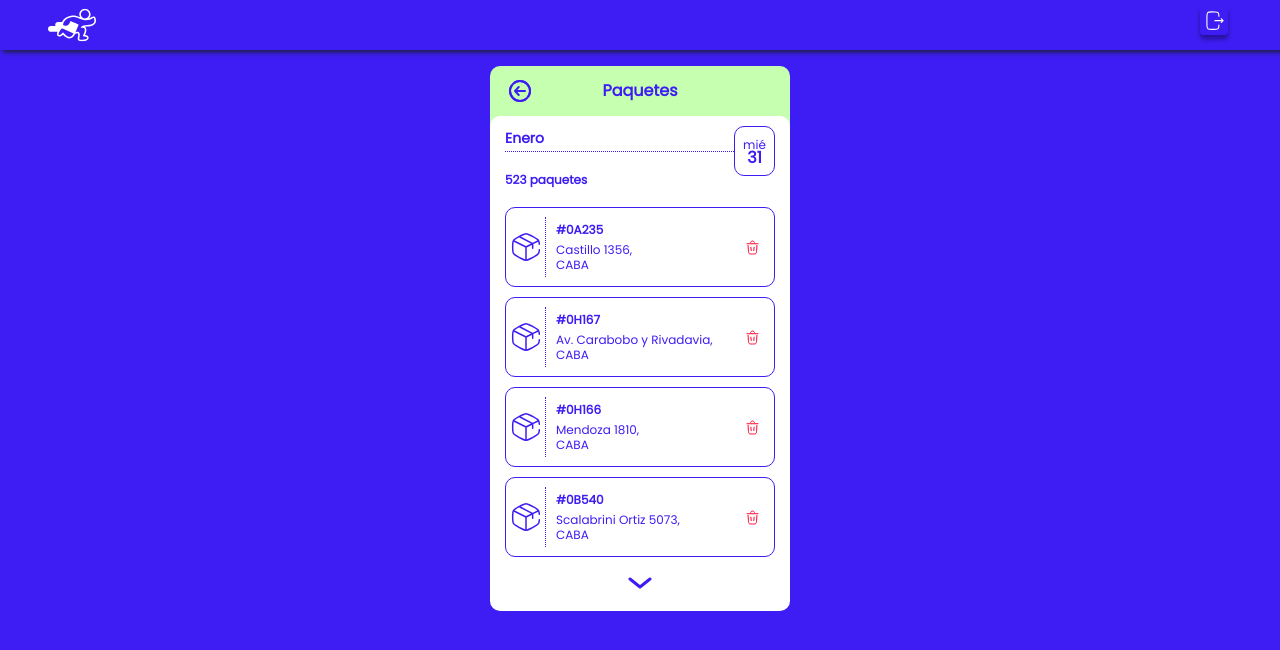
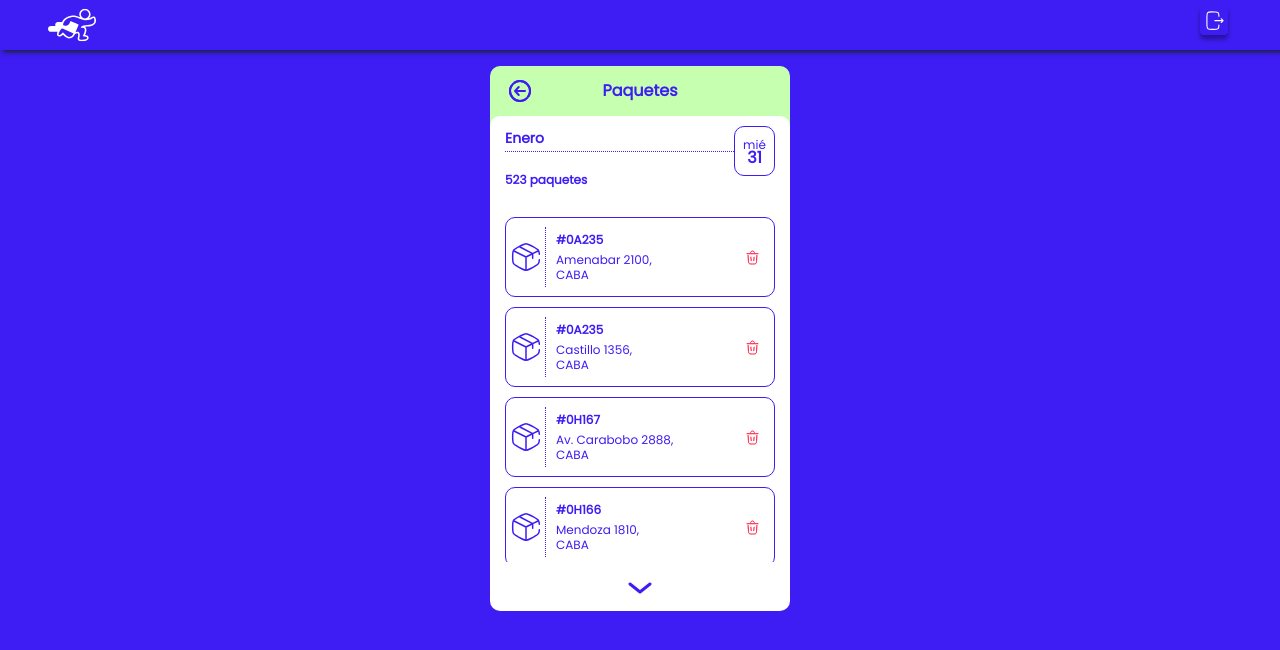
Before and after one commit to hernanortiz18/fast-delivery-src, a Next.js app in the folder fast-delivery-src/: page /packages-admin in a window 1280 px wide. Shown: the top 650 px of the page. Built offline with nearby package versions, Linux system fonts and the light colour scheme.

Commit message:
feat: compounding

```diff
--- a/fast-delivery-src/package.json
+++ b/fast-delivery-src/package.json
@@ -20,7 +20,8 @@
     "react": "^18",
     "react-big-calendar": "^1.8.7",
     "react-dom": "^18",
-    "react-icons": "^5.0.1"
+    "react-icons": "^5.0.1",
+    "react-toastify": "^10.0.4"
   },
   "devDependencies": {
     "@types/node": "^20",
--- a/fast-delivery-src/src/assets/TrashIcon.tsx
+++ b/fast-delivery-src/src/assets/TrashIcon.tsx
@@ -1,9 +1,11 @@
 import React from "react";
-
-function TrashIcon() {
+type MyComponentProps = {
+    style?: React.CSSProperties;
+  }
+function TrashIcon({style}: MyComponentProps) {
     return (
         <div style={{ marginRight: "15px" }}>
-            <svg width="13" height="15" viewBox="0 0 13 15" fill="none" xmlns="http://www.w3.org/2000/svg">
+            <svg style={style} width="13" height="15" viewBox="0 0 13 15" fill="none" xmlns="http://www.w3.org/2000/svg">
                 <path d="M4.66931 2.36842C4.93579 1.57118 5.65483 1 6.50002 1C7.34522 1 8.06425 1.57118 8.33073 2.36842" stroke="#FF062E" stroke-linecap="round" />
                 <path d="M12 3.73688H1" stroke="#FF062E" stroke-linecap="round" />
                 <path d="M10.9216 5.44739L10.624 10.1678C10.5095 11.9843 10.4522 12.8926 9.89248 13.4463C9.33277 14 8.47193 14 6.75024 14H6.24983C4.52815 14 3.6673 14 3.10759 13.4463C2.54789 12.8926 2.49062 11.9843 2.3761 10.1678L2.07849 5.44739" stroke="#FF062E" stroke-linecap="round" />
--- /dev/null
+++ b/fast-delivery-src/src/commons/DeliveryDriverCommon.tsx
@@ -0,0 +1,33 @@
+import React from "react";
+import "@/styles/deliveryDrivers.css";
+
+type DeliveryDriverCommonProps = {
+  driverName: string;
+  tags: string;
+  tagContent: string;
+  percentage: React.ReactNode;
+  avatar: React.ReactNode;
+};
+
+function DeliveryDriverCommon({
+  driverName,
+  tags,
+  tagContent,
+  percentage,
+  avatar,
+}: DeliveryDriverCommonProps) {
+  return (
+    <div className="driver-container">
+      <div className="percentage-name-container">
+        {percentage && <div>{percentage}</div>}
+        <div className="name-tag-container">
+          <p className="name">{driverName}</p>
+          <div className={`tags ${tags}`}>{tagContent}</div>
+        </div>
+      </div>
+      {avatar && <div>{avatar}</div>}
+    </div>
+  );
+}
+
+export default DeliveryDriverCommon;
--- a/fast-delivery-src/src/components/AccordionPackageItem.tsx
+++ b/fast-delivery-src/src/components/AccordionPackageItem.tsx
@@ -1,33 +1,41 @@
-import React from 'react'
-import "@/styles/homeDelivery.css"
-import "@/styles/buttons.css"
-import BoxIcon from '@/assets/BoxIcon';
+import React from "react";
+import "@/styles/homeDelivery.css";
+import "@/styles/buttons.css";
+import BoxIcon from "@/assets/BoxIcon";
 
 type PackageItemProps = {
   packageCode: string;
   packageDirection: string;
-  tags: string;
-  tagContent: string
+  tags?: string;
+  tagContent?: string;
   additionalElement?: React.ReactNode;
 };
 
-
-function AccordionPackageItem({ packageCode, packageDirection, tags,  additionalElement, tagContent }: PackageItemProps) {
+function AccordionPackageItem({
+  packageCode,
+  packageDirection,
+  tags,
+  additionalElement,
+  tagContent,
+}: PackageItemProps) {
   return (
     <div className="package-item">
       <div className="box-icon-info-container">
         <BoxIcon />
         <div>
           <h1 className="package-code">{packageCode}</h1>
-        <h2 className="package-direction" dangerouslySetInnerHTML={{ __html: packageDirection }} />
+          <h2
+            className="package-direction"
+            dangerouslySetInnerHTML={{ __html: packageDirection }}
+          />
         </div>
       </div>
       <div className="tags-container">
-      <p className={`tags ${tags}`}>{tagContent}</p>
-      {additionalElement && <div className="aditional-element">{additionalElement}</div>}
+        <p className={`tags ${tags}`}>{tagContent}</p>{" "}
+        {additionalElement && <div>{additionalElement}</div>}
       </div>
     </div>
-  )
+  );
 }
 
-export default AccordionPackageItem
+export default AccordionPackageItem;
--- a/fast-delivery-src/src/components/DeliveryDrivers.tsx
+++ b/fast-delivery-src/src/components/DeliveryDrivers.tsx
@@ -10,6 +10,8 @@ import TrashIcon from "@/assets/TrashIcon";
 import SeeMoreArrow from "@/assets/SeeMoreArrow";
 import CalendarComponent from "./CalendarComponent";
 import Avatar from "@/commons/Avatar";
+import CircularProgresss from "@/commons/CircularProgresss";
+import DeliveryDriverCommon from "@/commons/DeliveryDriverCommon";
 
 function DeliveryDrivers() {
   const router = useRouter();
@@ -29,63 +31,63 @@ function DeliveryDrivers() {
       </div>
       <div className="white-box">
         <CalendarComponent />
-
-        <div className="driver-container">
-          <div className="percentage-name-container">
-            <div className="percentage"></div>
-            <div className="name-tag-container">
-              <p className="name">Hernan</p>
-              <div className="status-tag course">en curso</div>
-            </div>
-          </div>
+        <div className="drivers-container">
+          <DeliveryDriverCommon
+            driverName="Hernan"
+            tags="course"
+            tagContent="en curso"
+            percentage={<CircularProgresss percentage={25} />}
+            avatar={
               <Avatar
                 src="/img/hernan.jpeg"
                 className="distributors-stats-avatar"
               />
-        </div>
-
-        <div className="driver-container">
-          <div className="percentage-name-container">
-            <div className="percentage"></div>
-            <div className="name-tag-container">
-              <p className="name">Belen</p>
-              <div className="status-tag delivered">entregado</div>
-            </div>
-          </div>
+            }
+          />
+          <DeliveryDriverCommon
+            driverName="Belen"
+            tags="course"
+            tagContent="En curso"
+            percentage={<CircularProgresss percentage={65} />}
+            avatar={
               <Avatar
                 src="/img/belen.jpg"
                 className="distributors-stats-avatar"
               />
-        </div>
-
-        <div className="driver-container">
-          <div className="percentage-name-container">
-            <div className="percentage"></div>
-            <div className="name-tag-container">
-              <p className="name">Juan</p>
-              <div className="status-tag course">en curso</div>
-            </div>
-          </div>
+            }
+          />
+          <DeliveryDriverCommon
+            driverName="Juan"
+            tags="delivered"
+            tagContent="Entregado"
+            percentage={<CircularProgresss percentage={100} />}
+            avatar={
               <Avatar
                 src="/img/juancho.jpg"
                 className="distributors-stats-avatar"
               />
-        </div>
-
-        <div className="driver-container">
-          <div className="percentage-name-container">
-            <div className="percentage"></div>
-            <div className="name-tag-container">
-              <p className="name">Francisco</p>
-              <div className="status-tag disabled">Deshabilitado</div>
-            </div>
-          </div>
+            }
+          />
+          <DeliveryDriverCommon
+            driverName="Francisco"
+            tags="disabled"
+            tagContent="Deshabilitado"
+            percentage={<CircularProgresss percentage={0} />}
+            avatar={
               <Avatar
                 src="/img/sosa.jpg"
                 className="distributors-stats-avatar"
               />
+            }
+          />
+          <DeliveryDriverCommon
+            driverName="Franco"
+            tags="delivered"
+            tagContent="Entregado"
+            percentage={<CircularProgresss percentage={100} />}
+            avatar={<Avatar src="/img/franco.jpg" className="distributors-stats-avatar" />}
+          />
         </div>
-
         <div className="see-more-arrow-container">
           <SeeMoreArrow />
         </div>
--- a/fast-delivery-src/src/components/PackagesAdmin.tsx
+++ b/fast-delivery-src/src/components/PackagesAdmin.tsx
@@ -3,11 +3,11 @@ import React from "react";
 import "@/styles/packagesAdmin.css";
 import { useRouter } from "next/navigation";
 import ArrowBack from "@/assets/ArrowBack";
-import BoxIcon from "@/assets/BoxIcon";
 import "../styles/init.css";
 import TrashIcon from "@/assets/TrashIcon";
 import SeeMoreArrow from "@/assets/SeeMoreArrow";
 import CalendarComponent from "./CalendarComponent";
+import AccordionPackageItem from "./AccordionPackageItem";
 
 function PackagesAdmin() {
   const router = useRouter();
@@ -21,7 +21,7 @@ function PackagesAdmin() {
     >
       <div className="header-box">
         <div className="arrow-back">
-          <ArrowBack onClick={handleBackButton}/>
+          <ArrowBack onClick={handleBackButton} />
         </div>
         <h1 className="header-box-title">Paquetes</h1>
       </div>
@@ -31,75 +31,43 @@ function PackagesAdmin() {
         </div>
 
         <div className="package-amount">523 paquetes</div>
-
-        <div className="package-item">
-          <div className="box-icon-info-container">
-            <BoxIcon />
-            <div className="info-container">
-              <h1 className="package-code">#0A235</h1>
-              <h2 className="package-direction">
-                Castillo 1356,
-                <br />
-                CABA
-              </h2>
-            </div>
-          </div>
-          <div className="trash-container">
-            <TrashIcon />
-          </div>
+        <div className="accordion-container">
+          <AccordionPackageItem
+            packageCode="#0A235"
+            packageDirection="Amenabar 2100,<br />CABA"
+            additionalElement={
+              <TrashIcon style={{marginBottom: "17px"}}/>
+            }
+          />
+           <AccordionPackageItem
+            packageCode="#0A235"
+            packageDirection="Castillo 1356,<br />CABA"
+            additionalElement={
+              <TrashIcon style={{marginBottom: "17px"}}/>
+            }
+          />
+            <AccordionPackageItem
+            packageCode="#0H167"
+            packageDirection="Av. Carabobo 2888,<br />CABA"
+            additionalElement={
+              <TrashIcon style={{marginBottom: "17px"}}/>
+            }
+          />
+            <AccordionPackageItem
+            packageCode="#0H166"
+            packageDirection="Mendoza 1810,<br />CABA"
+            additionalElement={
+              <TrashIcon style={{marginBottom: "17px"}}/>
+            }
+          />
+             <AccordionPackageItem
+            packageCode="#0B540"
+            packageDirection="Scalabrini Ortiz 5073,<br />CABA"
+            additionalElement={
+              <TrashIcon style={{marginBottom: "17px"}}/>
+            }
+          />
         </div>
-
-        <div className="package-item">
-          <div className="box-icon-info-container">
-            <BoxIcon />
-            <div className="info-container">
-              <h1 className="package-code">#0H167</h1>
-              <h2 className="package-direction">
-                Av. Carabobo y Rivadavia,
-                <br />
-                CABA
-              </h2>
-            </div>
-          </div>
-          <div className="trash-container">
-            <TrashIcon />
-          </div>
-        </div>
-
-        <div className="package-item">
-          <div className="box-icon-info-container">
-            <BoxIcon />
-            <div className="info-container">
-              <h1 className="package-code">#0H166</h1>
-              <h2 className="package-direction">
-                Mendoza 1810,
-                <br />
-                CABA
-              </h2>
-            </div>
-          </div>
-          <div className="trash-container">
-            <TrashIcon />
-          </div>
-        </div>
-
-        <div className="package-item">
-          <div className="box-icon-info-container">
-            <BoxIcon />
-            <div className="info-container">
-              <h1 className="package-code">#0B540</h1>
-              <h2 className="package-direction">
-                Scalabrini Ortiz 5073,
-                <br />
-                CABA
-              </h2>
-            </div>
-          </div>
-          <div className="trash-container">
-            <TrashIcon />
-          </div>
-        </div>
-
         <div className="see-more-arrow-container">
           <SeeMoreArrow />
         </div>
--- a/fast-delivery-src/src/styles/packagesAdmin.css
+++ b/fast-delivery-src/src/styles/packagesAdmin.css
@@ -8,7 +8,7 @@
     background-color: white;
     border-radius: 10px;
     overflow-x: hidden;
-    overflow-y: auto;
+    overflow-y: hidden;
     z-index: 2;
     font-family: Poppins;
 }
@@ -97,3 +97,15 @@
     margin-top: 20px;
 
 }
+
+.accordion-container{
+    width: fit-content;
+    height: 355px;
+    overflow-y: auto;
+    overflow-x: hidden;
+    margin-bottom: 10px;
+}
+
+.accordion-container::-webkit-scrollbar{
+    width: 2px;
+}
```
Also changed, not shown: fast-delivery-src/src/commons/CircularProgresss.tsx (+5 -9 lines), fast-delivery-src/src/styles/deliveryDrivers.css (+14 -2 lines), fast-delivery-src/public/img/franco.jpg (added), 1 other file (tests, documents, lock files or other folders). Lines whose indentation alone changed are shown as unchanged.
